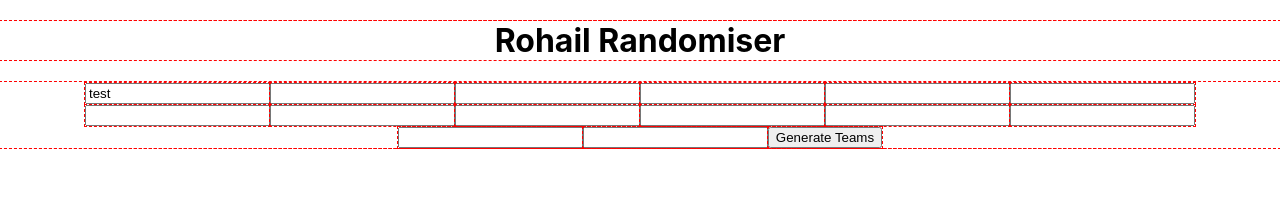
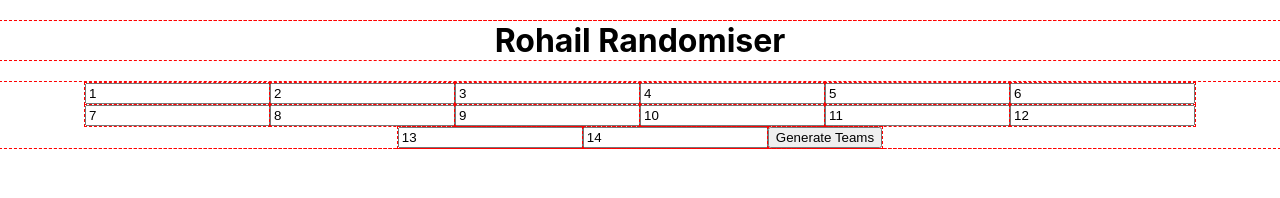
Before and after one commit to code-emad/RandomTeamGenerator, a React (Create React App) app: page / in a window 1280 px wide. Shown: the top 198 px of the page. Built offline with nearby package versions, Linux system fonts and the light colour scheme.

Commit message:
adding generateTeams function

```diff
--- a/src/Components/InputBox.jsx
+++ b/src/Components/InputBox.jsx
@@ -1,20 +1,20 @@
 import { useState } from "react";
 
 export const InputBox = () => {
-  const [input1, setInput1] = useState("test");
-  const [input2, setInput2] = useState("");
-  const [input3, setInput3] = useState("");
-  const [input4, setInput4] = useState("");
-  const [input5, setInput5] = useState("");
-  const [input6, setInput6] = useState("");
-  const [input7, setInput7] = useState("");
-  const [input8, setInput8] = useState("");
-  const [input9, setInput9] = useState("");
-  const [input10, setInput10] = useState("");
-  const [input11, setInput11] = useState("");
-  const [input12, setInput12] = useState("");
-  const [input13, setInput13] = useState("");
-  const [input14, setInput14] = useState("");
+  const [input1, setInput1] = useState("1");
+  const [input2, setInput2] = useState("2");
+  const [input3, setInput3] = useState("3");
+  const [input4, setInput4] = useState("4");
+  const [input5, setInput5] = useState("5");
+  const [input6, setInput6] = useState("6");
+  const [input7, setInput7] = useState("7");
+  const [input8, setInput8] = useState("8");
+  const [input9, setInput9] = useState("9");
+  const [input10, setInput10] = useState("10");
+  const [input11, setInput11] = useState("11");
+  const [input12, setInput12] = useState("12");
+  const [input13, setInput13] = useState("13");
+  const [input14, setInput14] = useState("14");
 
   const handleChange1 = (event) => {setInput1(event.target.value)}
   const handleChange2 = (event) => {setInput2(event.target.value)}
@@ -30,6 +30,35 @@ export const InputBox = () => {
   const handleChange12 = (event) => {setInput12(event.target.value)}
   const handleChange13 = (event) => {setInput13(event.target.value)}
   const handleChange14 = (event) => {setInput14(event.target.value)}
+
+  const generateTeams = () => {
+    const players = [
+      input1,
+      input2,
+      input3,
+      input4,
+      input5,
+      input6,
+      input7,
+      input8,
+      input9,
+      input10,
+      input11,
+      input12,
+      input13,
+      input14,
+    ];
+
+    // Shuffle the players randomly
+    const shuffledPlayers = players.sort(() => Math.random() - 0.5);
+
+    // Divide the players into two teams
+    const team1 = shuffledPlayers.slice(0, 7);
+    const team2 = shuffledPlayers.slice(7, 14);
+
+    console.log("Team 1:", team1);
+    console.log("Team 2:", team2);
+  };
 
 
   return (
@@ -48,7 +77,7 @@ export const InputBox = () => {
       <input type="text" value={input12} onChange={handleChange12}></input>
       <input type="text" value={input13} onChange={handleChange13}></input>
       <input type="text" value={input14} onChange={handleChange14}></input>
-      <button type="submit">Generate Teams</button>
+      <button type="submit" onClick={generateTeams}>Generate Teams</button>
     </div>
   );
 };
```
